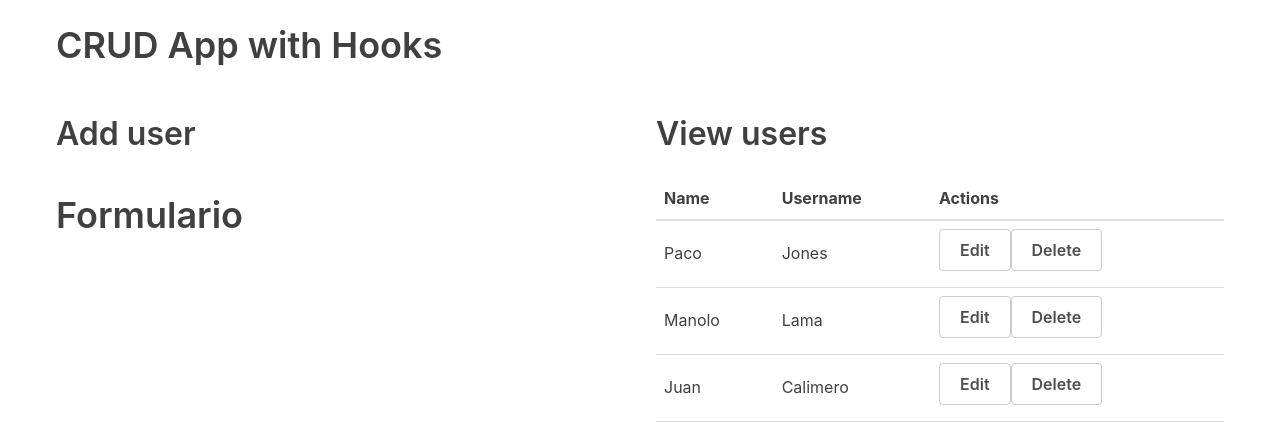
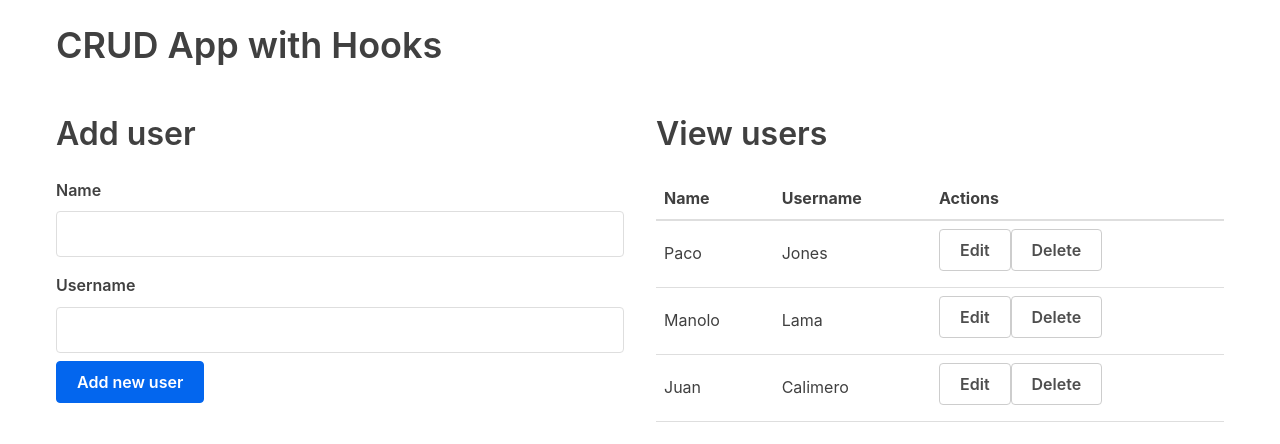
Before and after one commit to eskalona17/react-crud-app, a React (Create React App) app: page / in a window 1280 px wide. Shown: the top 444 px of the page. Built offline with nearby package versions, Linux system fonts and the light colour scheme.

Commit message:
validating form with hooks

```diff
--- a/src/App.js
+++ b/src/App.js
@@ -29,7 +29,7 @@ function App() {
       <div className="flex-row">
         <div className="flex-large">
           <h2>Add user</h2>
-          <AddUserForm />
+          <AddUserForm addUser={addUser}/>
         </div>
         <div className="flex-large">
           <h2>View users</h2>
--- a/src/components/AddUserForm.jsx
+++ b/src/components/AddUserForm.jsx
@@ -1,9 +1,36 @@
-import React from 'react'
+import React from "react";
+import { useForm } from "react-hook-form";
 
-const AddUserForm = () => {
-    return(
-        <h1>Formulario</h1>
-    )
-}
+const AddUserForm = (props) => {
+  const { register, errors, handleSubmit } = useForm();
 
-export default AddUserForm
+  const onSubmit = (data) => {
+    console.log(data);
+  };
+
+  return (
+    <form onSubmit={handleSubmit(onSubmit)}>
+      <label>Name</label>
+      <input
+        type="text"
+        name="name"
+        ref={register({
+          required: { value: true, message: "field required" },
+        })}
+      />
+      <div>{errors?.name?.message}</div>
+      <label>Username</label>
+      <input
+        type="text"
+        name="username"
+        ref={register({
+          required: { value: true, message: "field required" },
+        })}
+      />
+      <div>{errors?.username?.message}</div>
+      <button>Add new user</button>
+    </form>
+  );
+};
+
+export default AddUserForm;
```
